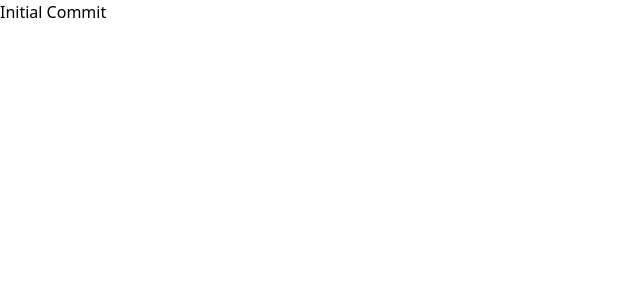
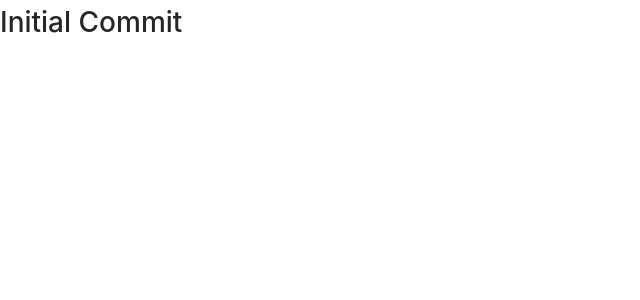
Before and after one commit to devlargs/freecodecamp-projects, a Next.js app: page / in a window 1280 px wide. Shown: the top 300 px of the page, without its empty margins (0-640 px from the left). Built offline with nearby package versions, Linux system fonts and the light colour scheme.

Commit message:
remove tailwind and use antd

```diff
--- a/package.json
+++ b/package.json
@@ -8,12 +8,10 @@
     "start": "next start"
   },
   "dependencies": {
+    "antd": "^4.5.3",
     "next": "9.3.5",
-    "postcss-flexbugs-fixes": "^4.2.1",
-    "postcss-preset-env": "^6.7.0",
     "react": "16.13.1",
-    "react-dom": "16.13.1",
-    "tailwindcss": "^1.6.2"
+    "react-dom": "16.13.1"
   },
   "devDependencies": {
     "@types/node": "^14.0.27",
--- a/postcss.config.js
+++ /dev/null
@@ -1,18 +0,0 @@
-module.exports = {
-  plugins: [
-    "tailwindcss",
-    "postcss-flexbugs-fixes",
-    [
-      "postcss-preset-env",
-      {
-        autoprefixer: {
-          flexbox: "no-2009",
-        },
-        stage: 3,
-        features: {
-          "custom-properties": false,
-        },
-      },
-    ],
-  ],
-};
--- a/styles/global.css
+++ b/styles/global.css
@@ -1,6 +1,4 @@
-@import "tailwindcss/base";
-@import "tailwindcss/components";
-@import "tailwindcss/utilities";
+@import "~antd/dist/antd.css";
 
 html,
 body {
--- a/tailwind.config.js
+++ /dev/null
@@ -1,13 +0,0 @@
-module.exports = {
-  purge: [
-    "./pages/**/*.js",
-    "./components/**/*.js",
-    "./pages/**/*.tsx",
-    "./components/**/*.tsx",
-  ],
-  theme: {
-    extend: {},
-  },
-  variants: {},
-  plugins: [],
-};
```
Also changed, not shown: tsconfig.json (+1 -8 lines), 1 other file (tests, documents, lock files or other folders).
